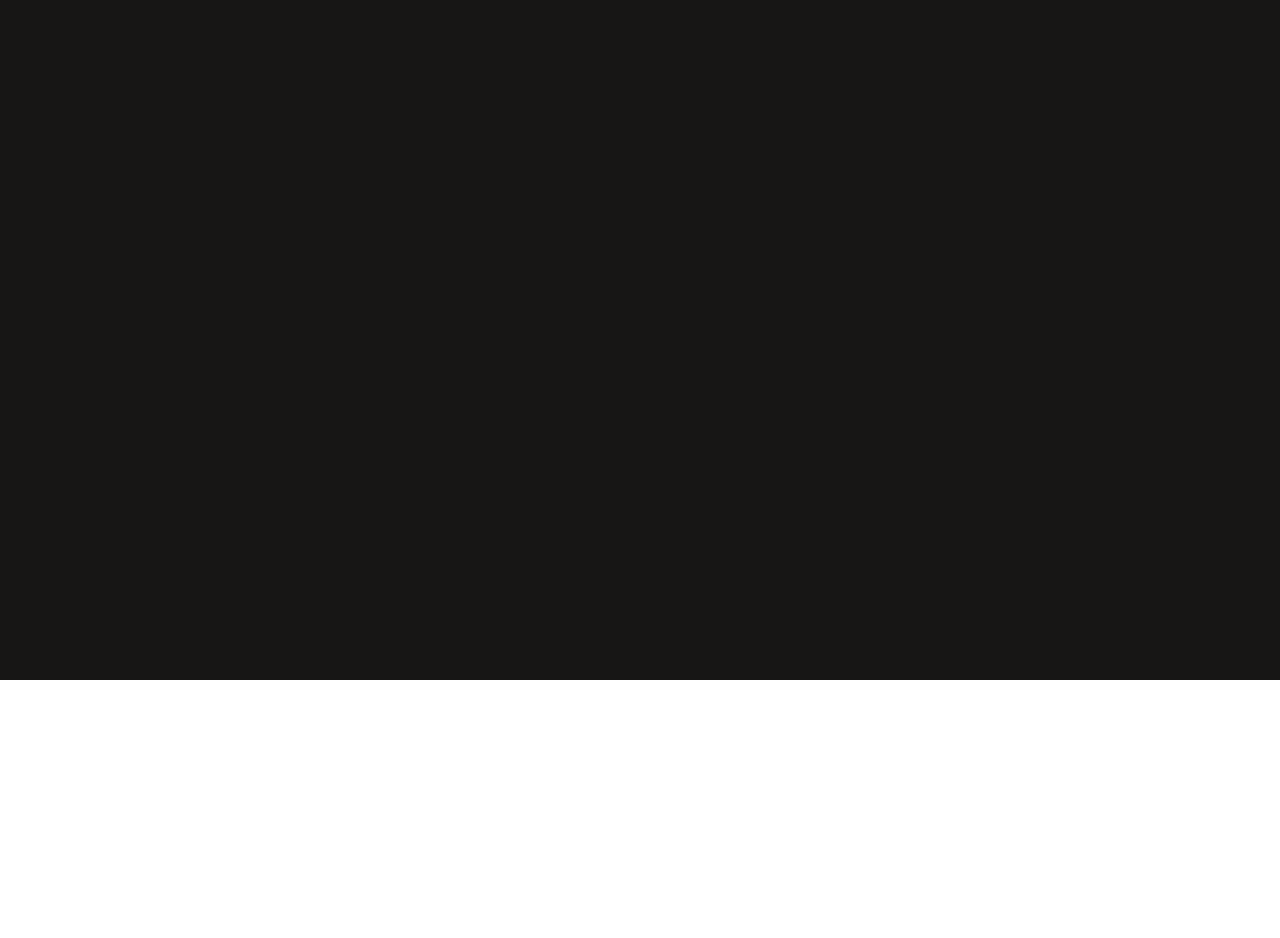
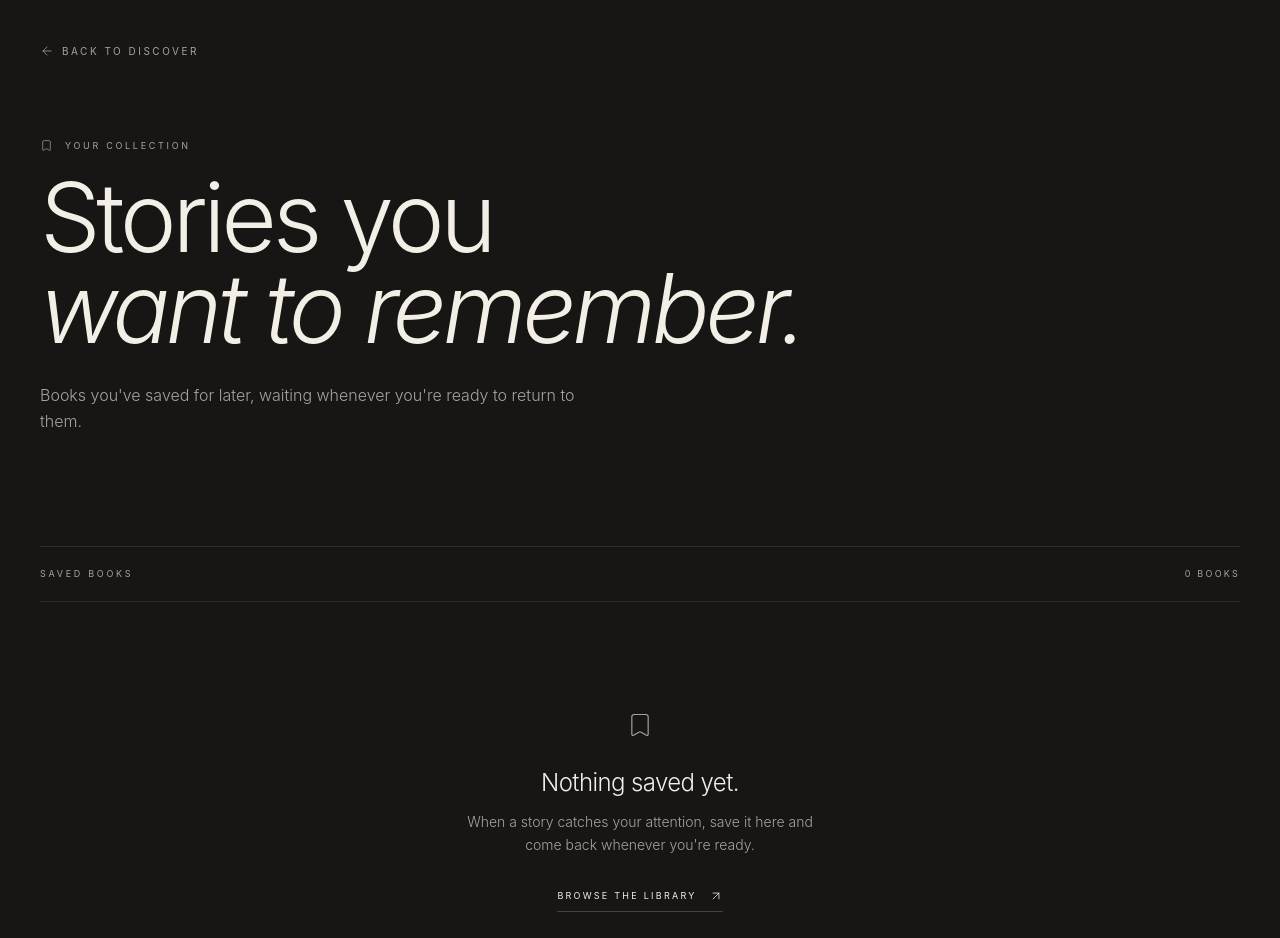
Before and after one commit to adeoyerihanat6-prog/Booksite, a React (Vite) app: page /saved in a window 1280 px wide. Shown: the part 120-1058 px from the top of the page. Before the commit the page ends 800 px from the top, so only its background shows below. Built offline with nearby package versions, Linux system fonts and the light colour scheme.

Commit message:
add saved books page and add the route to the app.jsx file

```diff
--- a/src/App.jsx
+++ b/src/App.jsx
@@ -11,6 +11,7 @@
 import Genres from "./pages/Genres";
 import GenreResults from "./pages/GenreResults";
 import About from "./pages/About";
+import SavedBooks from "./pages/SavedBooks";
 
 function App() {
   const [theme, setTheme] = useState("dark");
@@ -38,7 +39,7 @@
           element={<Home />}
         />
 
-        {/* Genres */}
+        {/* Genres / Library */}
         <Route
           path="/genres"
           element={<Genres />}
@@ -47,6 +48,12 @@
         <Route
           path="/genres/:genreName"
           element={<GenreResults />}
+        />
+
+        {/* Saved Books */}
+        <Route
+          path="/saved"
+          element={<SavedBooks />}
         />
 
         {/* About */}
--- /dev/null
+++ b/src/pages/SavedBooks.jsx
@@ -0,0 +1,231 @@
+import {
+  ArrowLeft,
+  ArrowUpRight,
+  Bookmark,
+  Trash2,
+} from "lucide-react";
+
+import { Link } from "react-router-dom";
+import { useEffect, useState } from "react";
+
+import { books } from "../data/books";
+
+function SavedBooks() {
+  const [savedBooks, setSavedBooks] = useState([]);
+
+  useEffect(() => {
+    const savedIds = JSON.parse(
+      localStorage.getItem("savedBooks") || "[]"
+    );
+
+    const saved = books.filter((book) =>
+      savedIds.includes(book.id)
+    );
+
+    setSavedBooks(saved);
+  }, []);
+
+  const removeBook = (id) => {
+    const savedIds = JSON.parse(
+      localStorage.getItem("savedBooks") || "[]"
+    );
+
+    const updatedIds = savedIds.filter(
+      (bookId) => bookId !== id
+    );
+
+    localStorage.setItem(
+      "savedBooks",
+      JSON.stringify(updatedIds)
+    );
+
+    setSavedBooks((current) =>
+      current.filter((book) => book.id !== id)
+    );
+  };
+
+  return (
+    <main className="min-h-screen bg-[var(--background)] text-[var(--foreground)]">
+      <section className="px-6 pb-24 pt-32 sm:px-10 sm:pb-32 sm:pt-40">
+        <div className="mx-auto max-w-7xl">
+          {/* BACK */}
+          <Link
+            to="/"
+            className="group mb-16 inline-flex items-center gap-2 text-[10px] uppercase tracking-[0.25em] text-[var(--muted)] transition-colors hover:text-[var(--foreground)] sm:mb-20"
+          >
+            <ArrowLeft
+              size={14}
+              strokeWidth={1.3}
+              className="transition-transform duration-300 group-hover:-translate-x-1"
+            />
+            Back to Discover
+          </Link>
+
+          {/* HEADER */}
+          <div className="max-w-4xl">
+            <div className="flex items-center gap-3 text-[9px] uppercase tracking-[0.3em] text-[var(--muted)]">
+              <Bookmark size={13} strokeWidth={1.3} />
+              Your collection
+            </div>
+
+            <h1 className="mt-5 text-5xl font-light leading-[0.95] tracking-[-0.045em] sm:text-7xl md:text-8xl">
+              Stories you
+              <br />
+              <span className="italic">want to remember.</span>
+            </h1>
+
+            <p className="mt-7 max-w-xl text-sm font-light leading-relaxed text-[var(--muted)] sm:text-base">
+              Books you've saved for later, waiting whenever you're
+              ready to return to them.
+            </p>
+          </div>
+
+          {/* COUNT */}
+          <div className="mt-20 border-y border-[var(--foreground)]/10 py-5 sm:mt-28">
+            <div className="flex items-center justify-between">
+              <span className="text-[9px] uppercase tracking-[0.3em] text-[var(--muted)]">
+                Saved books
+              </span>
+
+              <span className="text-[9px] uppercase tracking-[0.25em] text-[var(--muted)]">
+                {savedBooks.length}{" "}
+                {savedBooks.length === 1 ? "book" : "books"}
+              </span>
+            </div>
+          </div>
+
+          {/* EMPTY STATE */}
+          {savedBooks.length === 0 ? (
+            <div className="flex min-h-[420px] flex-col items-center justify-center border-b border-[var(--foreground)]/10 text-center">
+              <Bookmark
+                size={28}
+                strokeWidth={1}
+                className="text-[var(--muted)]"
+              />
+
+              <h2 className="mt-7 text-2xl font-light tracking-[-0.025em]">
+                Nothing saved yet.
+              </h2>
+
+              <p className="mt-3 max-w-sm text-sm font-light leading-relaxed text-[var(--muted)]">
+                When a story catches your attention, save it here
+                and come back whenever you're ready.
+              </p>
+
+              <Link
+                to="/genres"
+                className="group mt-8 inline-flex items-center gap-3 border-b border-[var(--foreground)]/20 pb-2 text-[9px] uppercase tracking-[0.25em] transition-colors hover:border-[var(--foreground)]"
+              >
+                Browse the library
+
+                <ArrowUpRight
+                  size={14}
+                  strokeWidth={1.3}
+                  className="transition-transform duration-300 group-hover:-translate-y-1 group-hover:translate-x-1"
+                />
+              </Link>
+            </div>
+          ) : (
+            /* SAVED BOOKS */
+            <div className="grid gap-x-8 gap-y-16 pt-10 sm:grid-cols-2 lg:grid-cols-3">
+              {savedBooks.map((book, index) => (
+                <article key={book.id} className="group">
+                  {/* COVER */}
+                  <Link
+                    to={`/book/${book.id}`}
+                    className="relative block overflow-hidden bg-[var(--surface)]"
+                  >
+                    <img
+                      src={book.cover}
+                      alt={book.title}
+                      draggable={false}
+                      className="aspect-[3/4] w-full object-cover transition-transform duration-700 ease-out group-hover:scale-[1.025]"
+                    />
+
+                    {/* OPEN BUTTON */}
+                    <div className="absolute right-4 top-4 flex h-10 w-10 translate-y-2 items-center justify-center rounded-full bg-[var(--background)]/90 text-[var(--foreground)] opacity-0 backdrop-blur-sm transition-all duration-500 group-hover:translate-y-0 group-hover:opacity-100">
+                      <ArrowUpRight
+                        size={16}
+                        strokeWidth={1.3}
+                      />
+                    </div>
+
+                    {/* NUMBER */}
+                    <span className="absolute bottom-4 left-4 text-[9px] uppercase tracking-[0.25em] text-white/80">
+                      {String(index + 1).padStart(2, "0")}
+                    </span>
+                  </Link>
+
+                  {/* INFO */}
+                  <div className="mt-5 flex items-start justify-between gap-5">
+                    <Link
+                      to={`/book/${book.id}`}
+                      className="min-w-0"
+                    >
+                      <h2 className="text-xl font-light tracking-[-0.025em] transition-opacity duration-300 group-hover:opacity-60 sm:text-2xl">
+                        {book.title}
+                      </h2>
+
+                      <p className="mt-2 text-[9px] uppercase tracking-[0.2em] text-[var(--muted)]">
+                        {book.genre}
+                      </p>
+
+                      <p className="mt-3 max-w-sm text-xs font-light leading-relaxed text-[var(--muted)]">
+                        {book.description}
+                      </p>
+                    </Link>
+
+                    {/* REMOVE */}
+                    <button
+                      type="button"
+                      onClick={() => removeBook(book.id)}
+                      aria-label={`Remove ${book.title} from saved books`}
+                      className="mt-1 shrink-0 text-[var(--muted)] transition-colors hover:text-[var(--foreground)]"
+                    >
+                      <Trash2
+                        size={15}
+                        strokeWidth={1.2}
+                      />
+                    </button>
+                  </div>
+                </article>
+              ))}
+            </div>
+          )}
+
+          {/* BOTTOM CTA */}
+          {savedBooks.length > 0 && (
+            <div className="mt-24 border-t border-[var(--foreground)]/10 pt-8 sm:mt-32">
+              <div className="flex flex-col gap-6 sm:flex-row sm:items-center sm:justify-between">
+                <div>
+                  <p className="text-[9px] uppercase tracking-[0.3em] text-[var(--muted)]">
+                    Keep exploring
+                  </p>
+
+                  <p className="mt-3 text-sm font-light text-[var(--muted)]">
+                    There might be another story waiting for you.
+                  </p>
+                </div>
+
+                <Link
+                  to="/genres"
+                  className="group inline-flex w-fit items-center gap-3 text-[9px] uppercase tracking-[0.25em]"
+                >
+                  Browse the library
+
+                  <ArrowUpRight
+                    size={14}
+                    strokeWidth={1.3}
+                    className="transition-transform duration-300 group-hover:-translate-y-1 group-hover:translate-x-1"
+                  />
+                </Link>
+              </div>
+            </div>
+          )}
+        </div>
+      </section>
+    </main>
+  );
+}
+
+export default SavedBooks;
```
